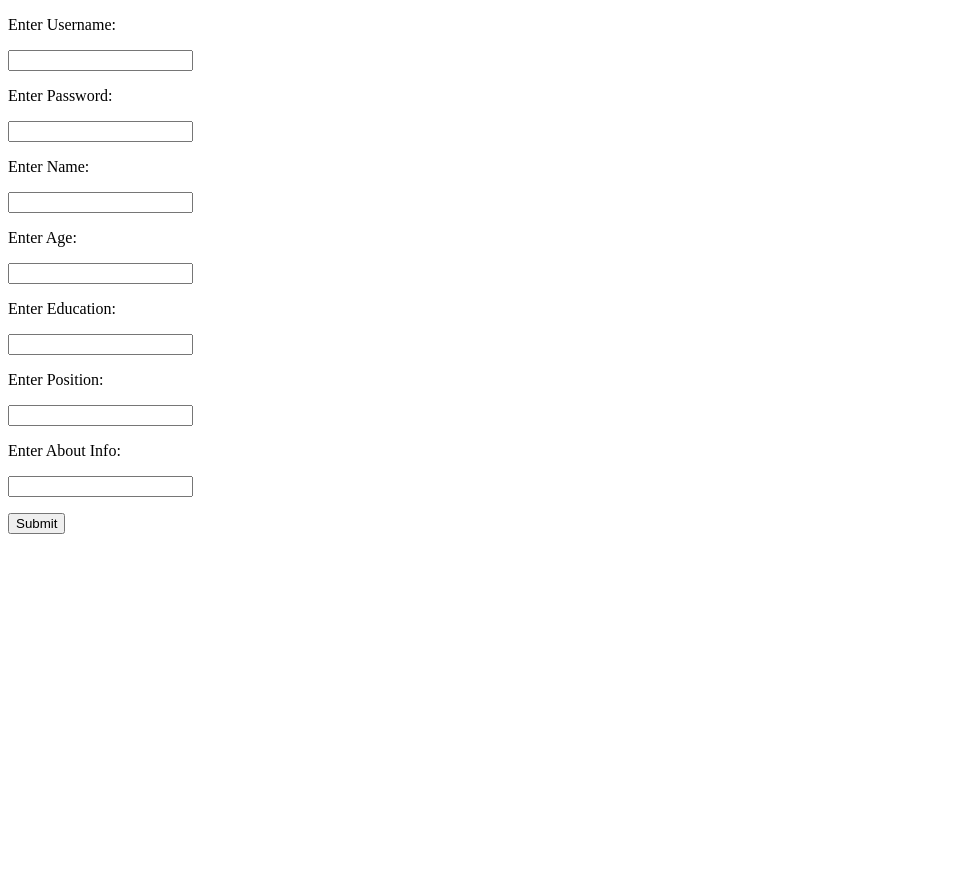
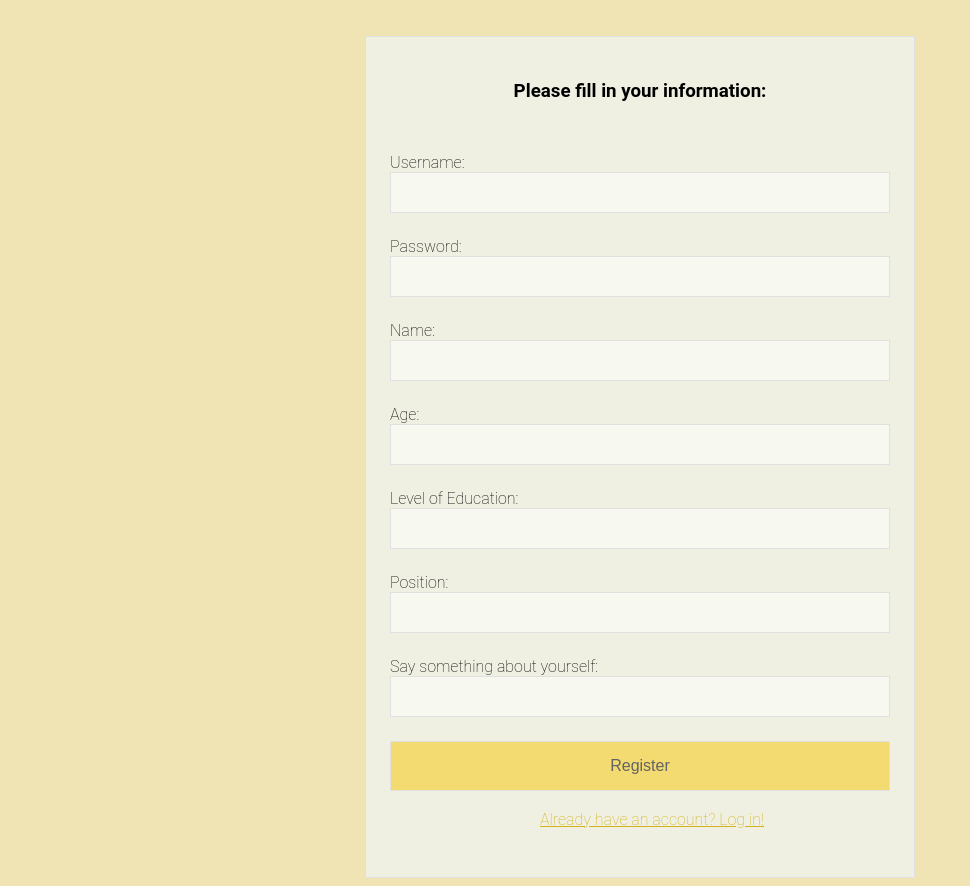
Before and after one commit to stellakasabova/startups, a Flask app: page /register in a window 1280 px wide. Shown: the whole page, without its empty margins (0-970 px from the left). Before the commit the page ends 534 px from the top, so only its background shows below. Run offline with Flask 2, Linux system fonts and the light colour scheme.

Commit message:
Added UI for registration page + very minor changes to login UI

```diff
--- a/templates/register.html
+++ b/templates/register.html
@@ -1,40 +1,99 @@
 <!DOCTYPE html>
-<html lang="en">
-<head>
-    <title>Registration</title>
-</head>
-<body>
-    <form action="{{ url_for('register') }}" method="POST">
-        <p>Enter Username:</p>
-        <p><label>
-            <input type="text" name="username" />
-        </label></p>
-        <p>Enter Password:</p>
-        <p><label>
-            <input type="password" name="password" />
-        </label></p>
-        <p>Enter Name:</p>
-        <p><label>
-            <input type="text" name="name" />
-        </label></p>
-        <p>Enter Age:</p>
-        <p><label>
-            <input type="text" name="age" />
-        </label></p>
-        <p>Enter Education:</p>
-        <p><label>
-            <input type="text" name="education" />
-        </label></p>
-        <p>Enter Position:</p>
-        <p><label>
-            <input type="text" name="position" />
-        </label></p>
-        <p>Enter About Info:</p>
-        <p><label>
-            <input type="text" name="about" />
-        </label></p>
+<style>
+    *{
+        box-sizing: border-box;
+    }
+    body{
+        background-color: #f0e4b4;
+        font-family: 'Roboto';
+        font-weight: lighter;
+    }
+    h3{
+        text-align: center;
+        margin-bottom : 2rem;
+    }
+    .bttn{
+        background: #f3db71;
+        color: #636363;
+        width: 100%;
+        font-size: 1rem;
+        padding: 15px;
+        border: 1px solid #e0e0e0;
+    }
+    .bttn:hover{
+        background: #eccf4e;
+    }
+    .login{
+        margin-left: 150px;
+        color: #d3b11a;
+    }
+    .register{
+        background: #eff0e2;
+        width: 550px;
+        margin-top: 36px;
+        margin-left: auto;
+        margin-right: auto;
+        padding: 1.5rem;
+        border: 1px solid #e0e0e0;
+    }
+    .input_field{
+        background: #f7f8f0;
+        width: 100%;
+        padding: 12px;
+        border: 1px solid #e0e0e0;
+    }
+    .stack_panel{
+        margin-bottom: 1.5rem;
+    }
+</style>
 
-        <p><input type="submit" value="Submit" /></p>
-    </form>
-</body>
+<html>
+    <body>
+        <form class="register" action="{{ url_for('register') }}" method="post">
+            <h3>Please fill in your information:</h3>
+            </br>
+
+            <div class="stack_panel">
+                <label>Username: </label>
+                <input name="username" type="text" class="input_field">
+            </div>
+
+            <div class="stack_panel">
+                <label>Password: </label>
+                <input name="password" type="password" class="input_field">
+            </div>
+
+            <div class="stack_panel">
+                <label>Name: </label>
+                <input name="name" type="text" class="input_field">
+            </div>
+
+            <div class="stack_panel">
+                <label>Age: </label>
+                <input name="age" type="text" class="input_field">
+            </div>
+
+            <div class="stack_panel">
+                <label>Level of Education: </label>
+                <input name="education" type="text" class="input_field">
+            </div>
+
+            <div class="stack_panel">
+                <label>Position: </label>
+                <input name="position" type="text" class="input_field">
+            </div>
+
+            <div class="stack_panel">
+                <label>Say something about yourself: </label>
+                <input name="about" type="text" class="input_field">
+            </div>
+
+            <div class="stack_panel">
+                <input class="bttn" type="submit" value="Register"/>
+                </br>
+                </br>
+                <a href="{{ url_for('login') }}" class="login">Already have an account? Log in!</a>
+            </div>
+        </form>
+    </body>
 </html>
```
Also changed, not shown: templates/login.html (+7 -1 lines).
